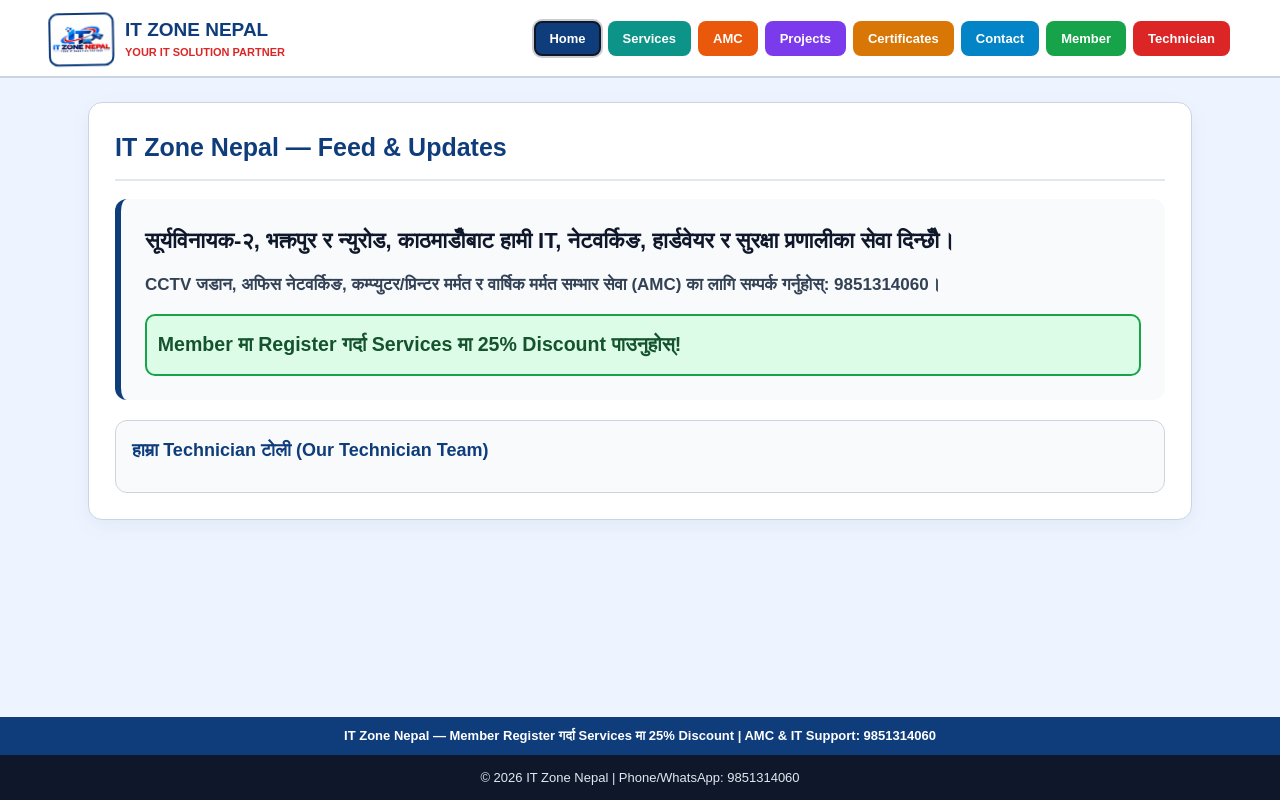
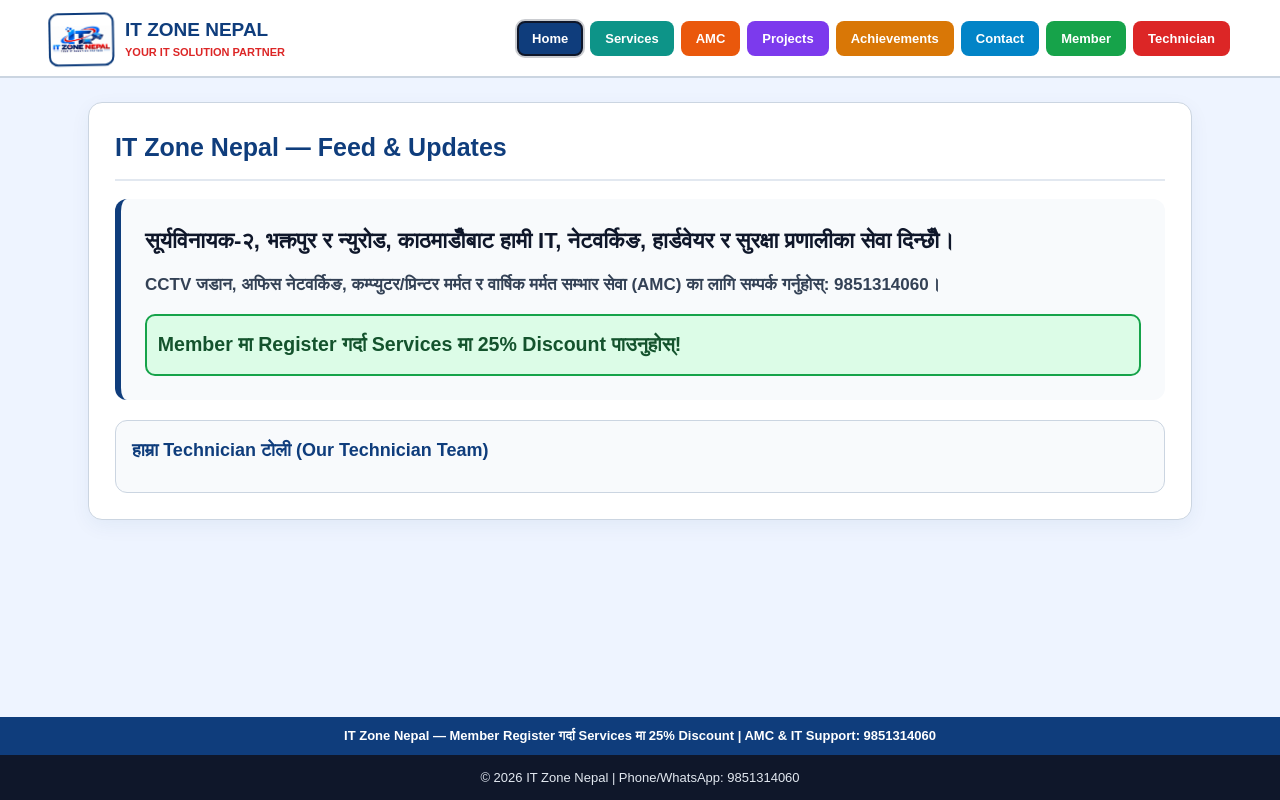
Before and after one commit to saugatdhakal1/itzone, a plain HTML site: page index.html in a window 1280 px wide. Drawn offline with Linux system fonts and the light colour scheme.

Commit message:
Update index.html

```diff
--- a/index.html
+++ b/index.html
@@ -104,7 +104,7 @@
     .c-services     { background: #0d9488; }
     .c-amc          { background: #ea580c; }
     .c-projects     { background: #7c3aed; }
-    .c-certificates { background: #d97706; }
+    .c-Achievements { background: #d97706; }
     .c-contact      { background: #0284c7; }
     .c-member       { background: #16a34a; }
     .c-technician   { background: #dc2626; }
@@ -594,7 +594,7 @@
         <button type="button" class="nav-btn c-services" data-page="services" onclick="openPage('services')">Services</button>
         <button type="button" class="nav-btn c-amc" data-page="amc" onclick="openPage('amc')">AMC</button>
         <button type="button" class="nav-btn c-projects" data-page="projects" onclick="openPage('projects')">Projects</button>
-        <button type="button" class="nav-btn c-certificates" data-page="certificates" onclick="openPage('certificates')">Certificates</button>
+        <button type="button" class="nav-btn c-Achievements" data-page="Achievements" onclick="openPage('Achievements')">Achievements</button>
         <button type="button" class="nav-btn c-contact" data-page="contact" onclick="openPage('contact')">Contact</button>
         <button type="button" class="nav-btn c-member" data-page="member" onclick="openPage('member')">Member</button>
         <button type="button" class="nav-btn c-technician" data-page="technician" onclick="openPage('technician')">Technician</button>
@@ -761,20 +761,20 @@
       </div>
     </section>
 
-    <!-- 5. CERTIFICATES -->
-    <section id="page-certificates" class="page-panel">
+    <!-- 5. AchievementS -->
+    <section id="page-Achievements" class="page-panel">
       <div class="page-head">
-        <h2>Certificates</h2>
+        <h2>Achievements</h2>
         <button type="button" class="btn btn-gray" onclick="openPage('home')">← Home</button>
       </div>
       <div class="item-list">
         <div class="item-card">
-          <div class="item-url">itzonenepal.com.np › certificates › registration</div>
+          <div class="item-url">itzonenepal.com.np › Achievements › registration</div>
           <div class="item-title">कम्पनी दर्ता प्रमाणपत्र</div>
           <div class="item-desc">नेपाल सरकारको नियमअनुसार दर्ता भएको आधिकारिक व्यावसायिक प्रमाणपत्र।</div>
         </div>
         <div class="item-card">
-          <div class="item-url">itzonenepal.com.np › certificates › pan-vat</div>
+          <div class="item-url">itzonenepal.com.np › Achievements › pan-vat</div>
           <div class="item-title">आधिकारिक प्रमाणपत्रहरू</div>
           <div class="item-desc">आधिकारिक दर्ता तथा IT/CCTV प्रणालीसम्बन्धी प्रमाणपत्रहरू।</div>
         </div>
```
